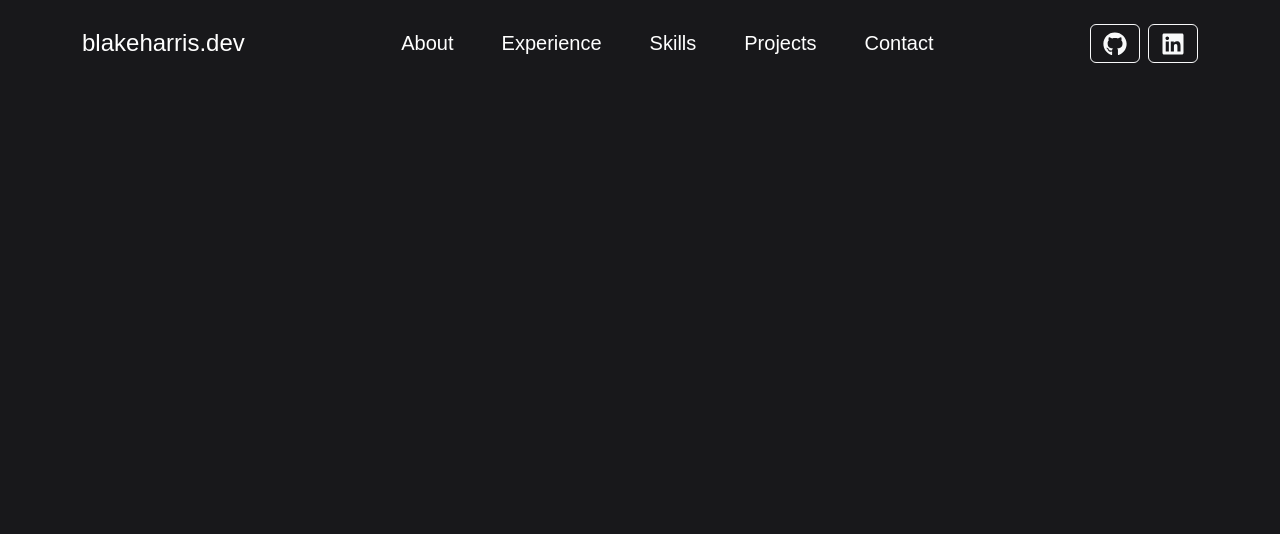
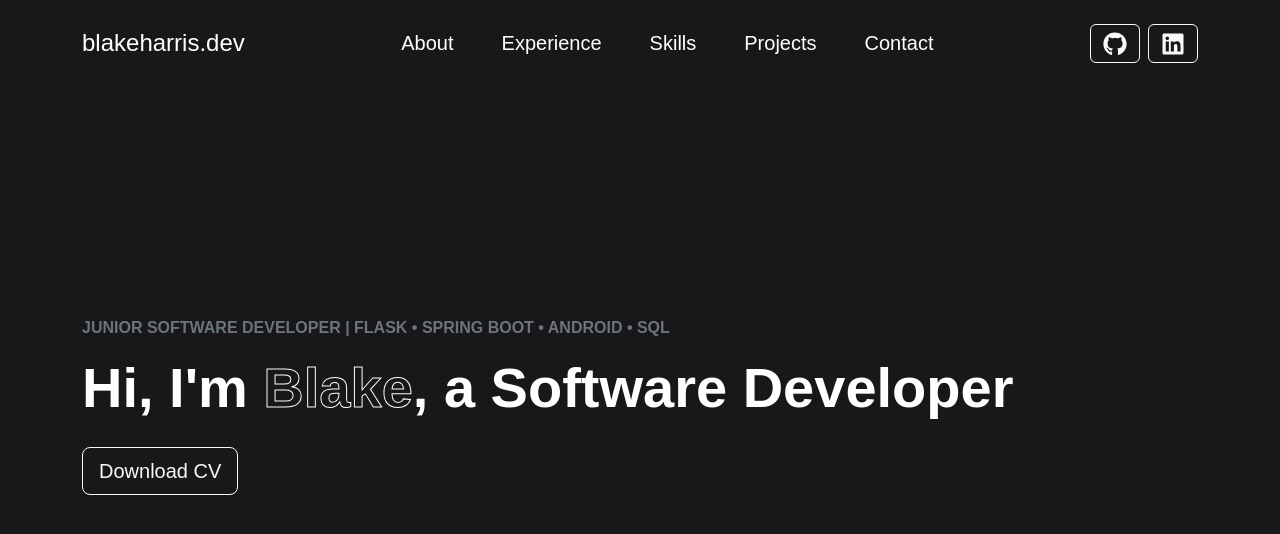
Before and after one commit to BHarris02/React-Portfolio, a Next.js app: page / in a window 1280 px wide. Shown: the top 534 px of the page. Built offline with nearby package versions, Linux system fonts and the light colour scheme.

Commit message:
add Header component with styling and integrate into RootLayout

```diff
--- a/src/app/layout.js
+++ b/src/app/layout.js
@@ -2,6 +2,7 @@ import { Geist, Geist_Mono } from "next/font/google";
 import 'bootstrap/dist/css/bootstrap.min.css';
 import "./globals.css";
 import Navbar from "@/components/layout/Navbar";
+import Header from "@/components/layout/Header";
 
 const geistSans = Geist({
   variable: "--font-geist-sans",
@@ -23,6 +24,7 @@ export default function RootLayout({ children }) {
     <html lang="en">
       <body className={`${geistSans.variable} ${geistMono.variable}`}>
         <Navbar />
+        <Header />
         {children}
       </body>
     </html>
--- a/src/components/layout/Header/Header.jsx
+++ b/src/components/layout/Header/Header.jsx
@@ -0,0 +1,21 @@
+import styles from './Header.module.css';
+
+export default function Header() {
+    return (
+        <header className={`container d-flex align-items-center ${styles.hero}`}>
+
+            <div>
+                <h4 className="text-secondary fw-semibold fs-6 mb-3">
+                    JUNIOR SOFTWARE DEVELOPER | FLASK • SPRING BOOT • ANDROID • SQL
+                </h4>
+                <h1 className="text-white fw-bold display-4 mb-4 lh-sm">
+                    Hi, I'm <span className={styles.outlineText}>Blake</span>,
+                    a Software Developer
+                </h1>
+                <a href="#" className='btn btn-outline-light btn-lg'>
+                    Download CV
+                </a>
+            </div>
+        </header>
+    );
+}
--- a/src/components/layout/Header/Header.module.css
+++ b/src/components/layout/Header/Header.module.css
@@ -0,0 +1,9 @@
+.hero {
+    position: relative;
+    min-height: 80vh;
+}
+
+.outlineText {
+    -webkit-text-fill-color: transparent;
+    -webkit-text-stroke: 1px #fff;
+}
--- a/src/components/layout/Header/index.js
+++ b/src/components/layout/Header/index.js
@@ -0,0 +1 @@
+export { default } from './Header';
```
